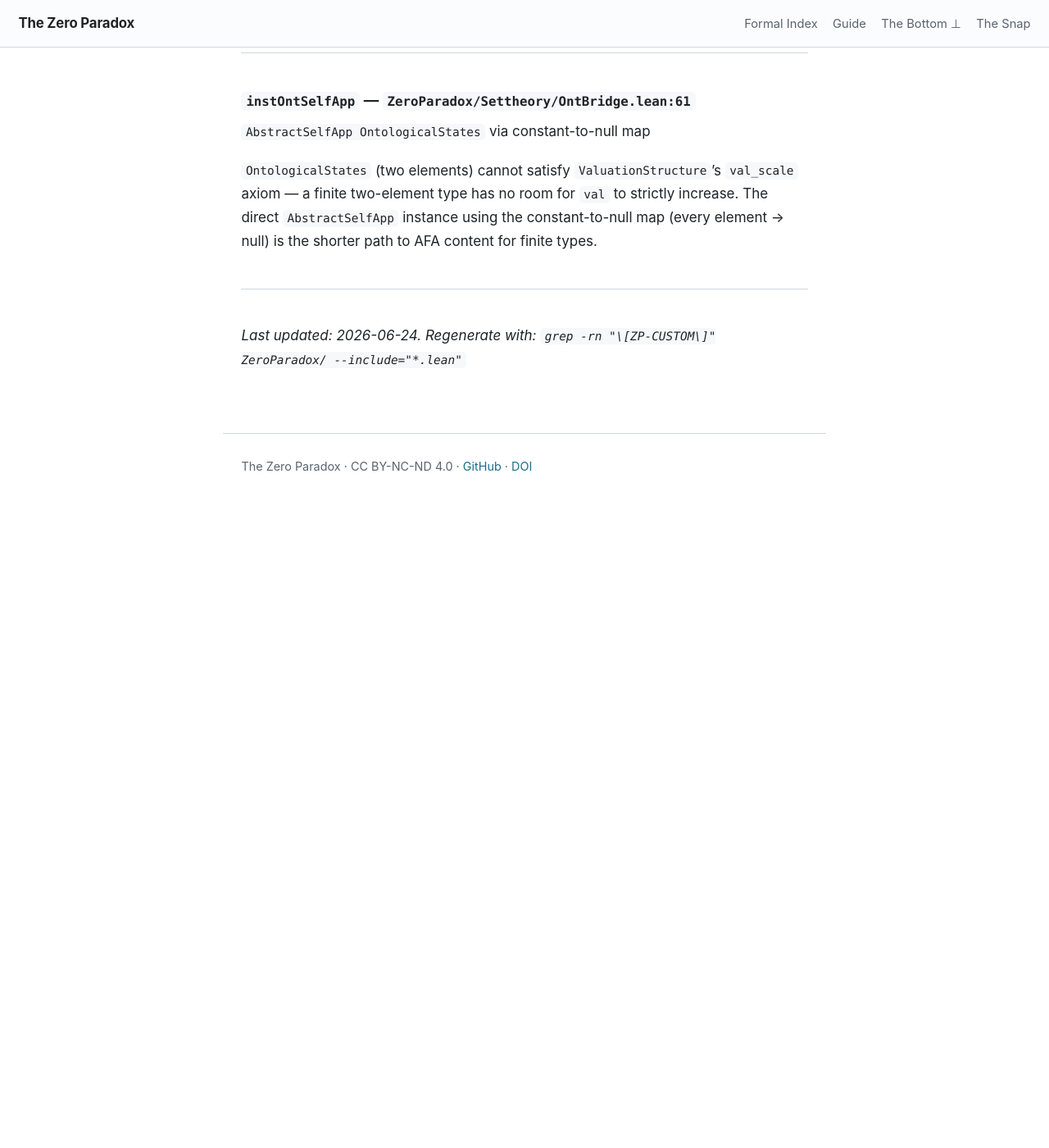
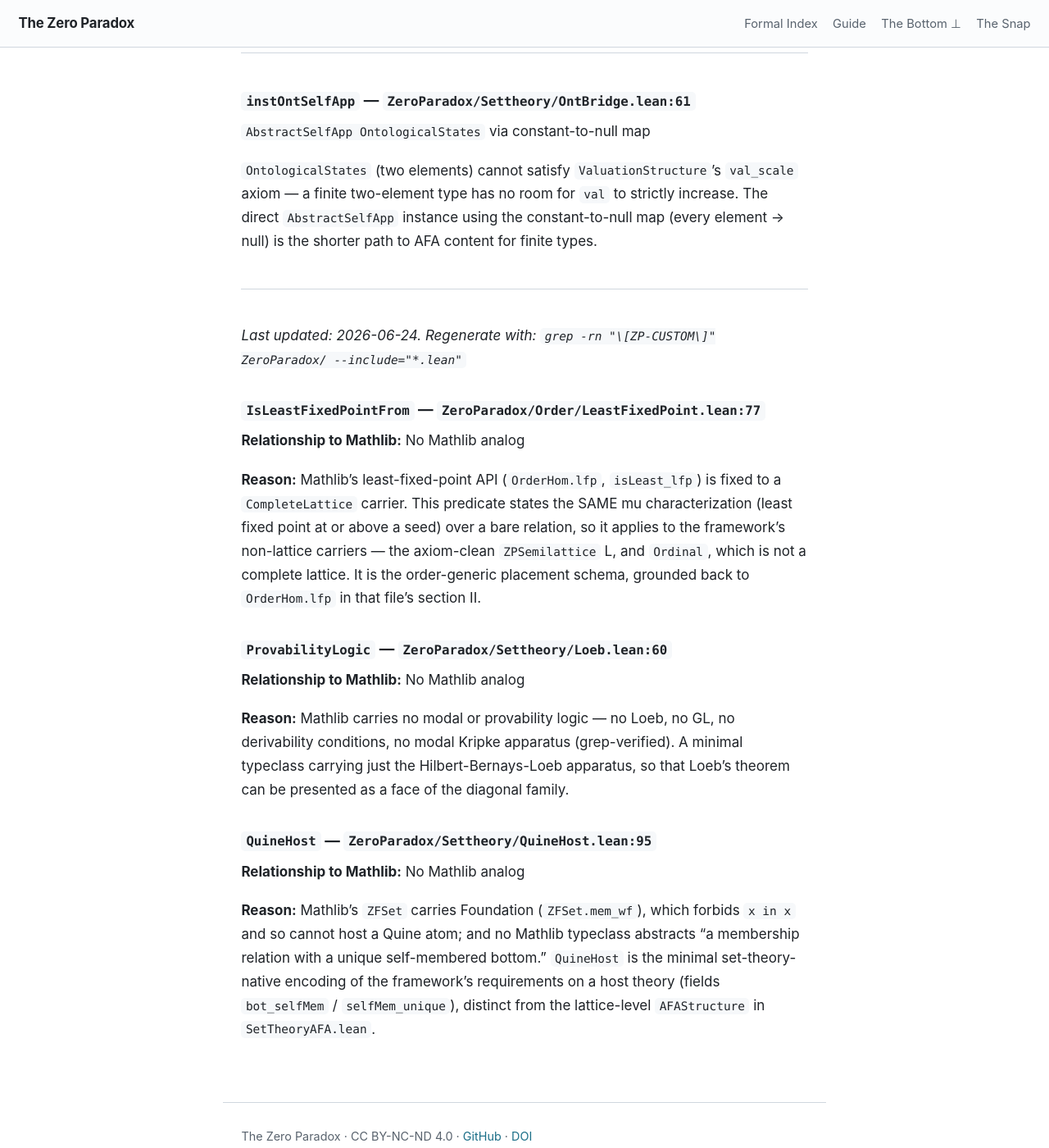
Before and after one commit to timbrigham/ZeroParadox, a Jekyll site: the page built from LEAN_CUSTOM_REGISTRY.md, in a window 1280 px wide and 1400 px high, scrolled down 9275 px. Shown: the whole window at 82% size. Built offline with Jekyll 4.4.1, drawn with Linux system fonts in a browser that asks for light colours; our own code applies the rules of GitHub Pages for plain Markdown files; before the commit the page ends 9905 px from its top, so only the background shows below that.

Commit message:
@ LEAN_CUSTOM_REGISTRY: add the three missing entries (IsLeastFixedPointFrom, ProvabilityLogic, QuineHost); invariant restored 31==31

```diff
--- a/LEAN_CUSTOM_REGISTRY.md
+++ b/LEAN_CUSTOM_REGISTRY.md
@@ -233,3 +233,21 @@ The concrete model confirming that `ValuationStructure`'s abstract axioms have a
 ---
 
 *Last updated: 2026-06-24. Regenerate with: `grep -rn "\[ZP-CUSTOM\]" ZeroParadox/ --include="*.lean"`*
+
+### `IsLeastFixedPointFrom` — `ZeroParadox/Order/LeastFixedPoint.lean:77`
+
+**Relationship to Mathlib:** No Mathlib analog
+
+**Reason:** Mathlib's least-fixed-point API (`OrderHom.lfp`, `isLeast_lfp`) is fixed to a `CompleteLattice` carrier. This predicate states the SAME mu characterization (least fixed point at or above a seed) over a bare relation, so it applies to the framework's non-lattice carriers — the axiom-clean `ZPSemilattice` L, and `Ordinal`, which is not a complete lattice. It is the order-generic placement schema, grounded back to `OrderHom.lfp` in that file's section II.
+
+### `ProvabilityLogic` — `ZeroParadox/Settheory/Loeb.lean:60`
+
+**Relationship to Mathlib:** No Mathlib analog
+
+**Reason:** Mathlib carries no modal or provability logic — no Loeb, no GL, no derivability conditions, no modal Kripke apparatus (grep-verified). A minimal typeclass carrying just the Hilbert-Bernays-Loeb apparatus, so that Loeb's theorem can be presented as a face of the diagonal family.
+
+### `QuineHost` — `ZeroParadox/Settheory/QuineHost.lean:95`
+
+**Relationship to Mathlib:** No Mathlib analog
+
+**Reason:** Mathlib's `ZFSet` carries Foundation (`ZFSet.mem_wf`), which forbids `x in x` and so cannot host a Quine atom; and no Mathlib typeclass abstracts "a membership relation with a unique self-membered bottom." `QuineHost` is the minimal set-theory-native encoding of the framework's requirements on a host theory (fields `bot_selfMem` / `selfMem_unique`), distinct from the lattice-level `AFAStructure` in `SetTheoryAFA.lean`.
```
